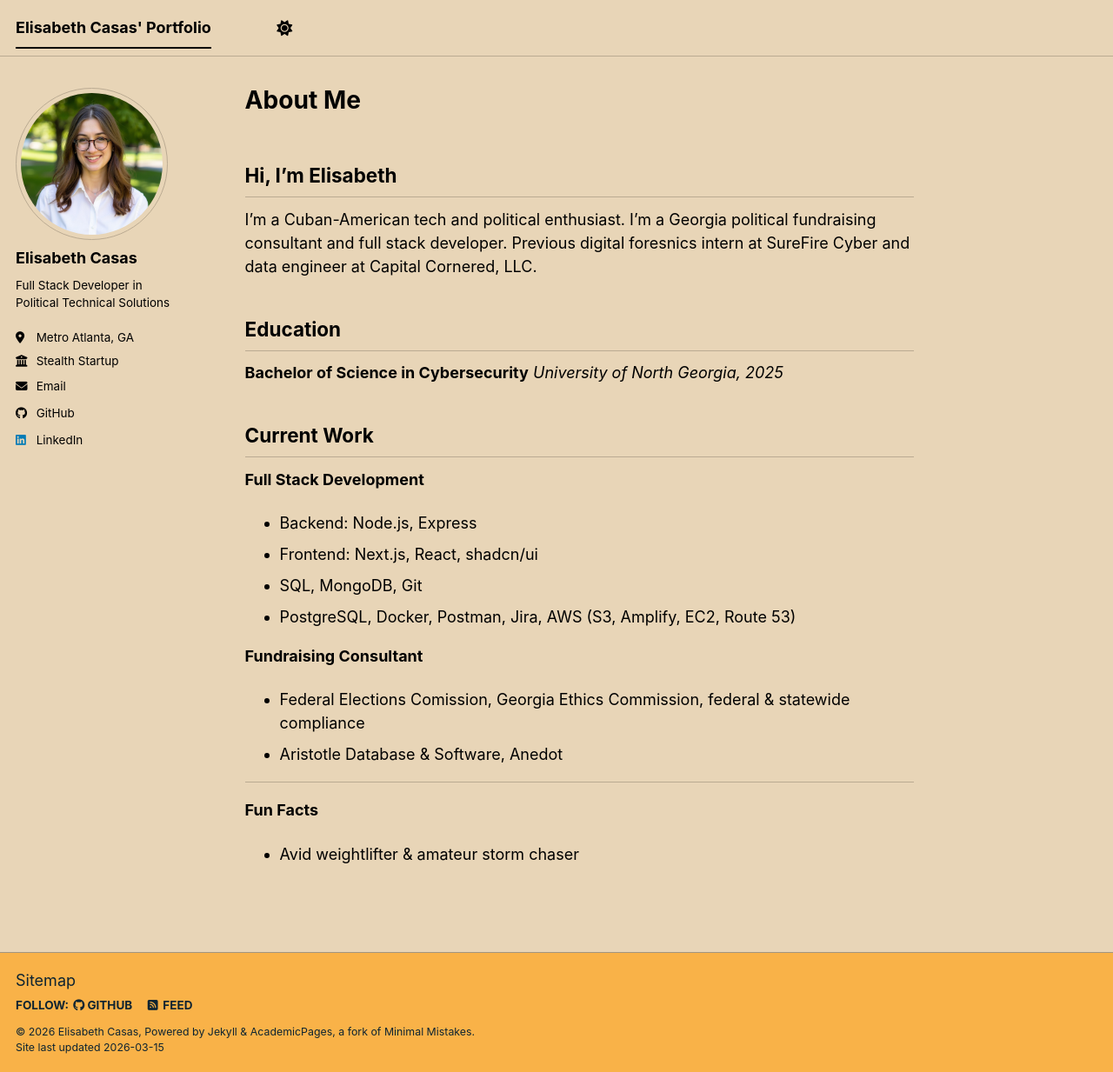
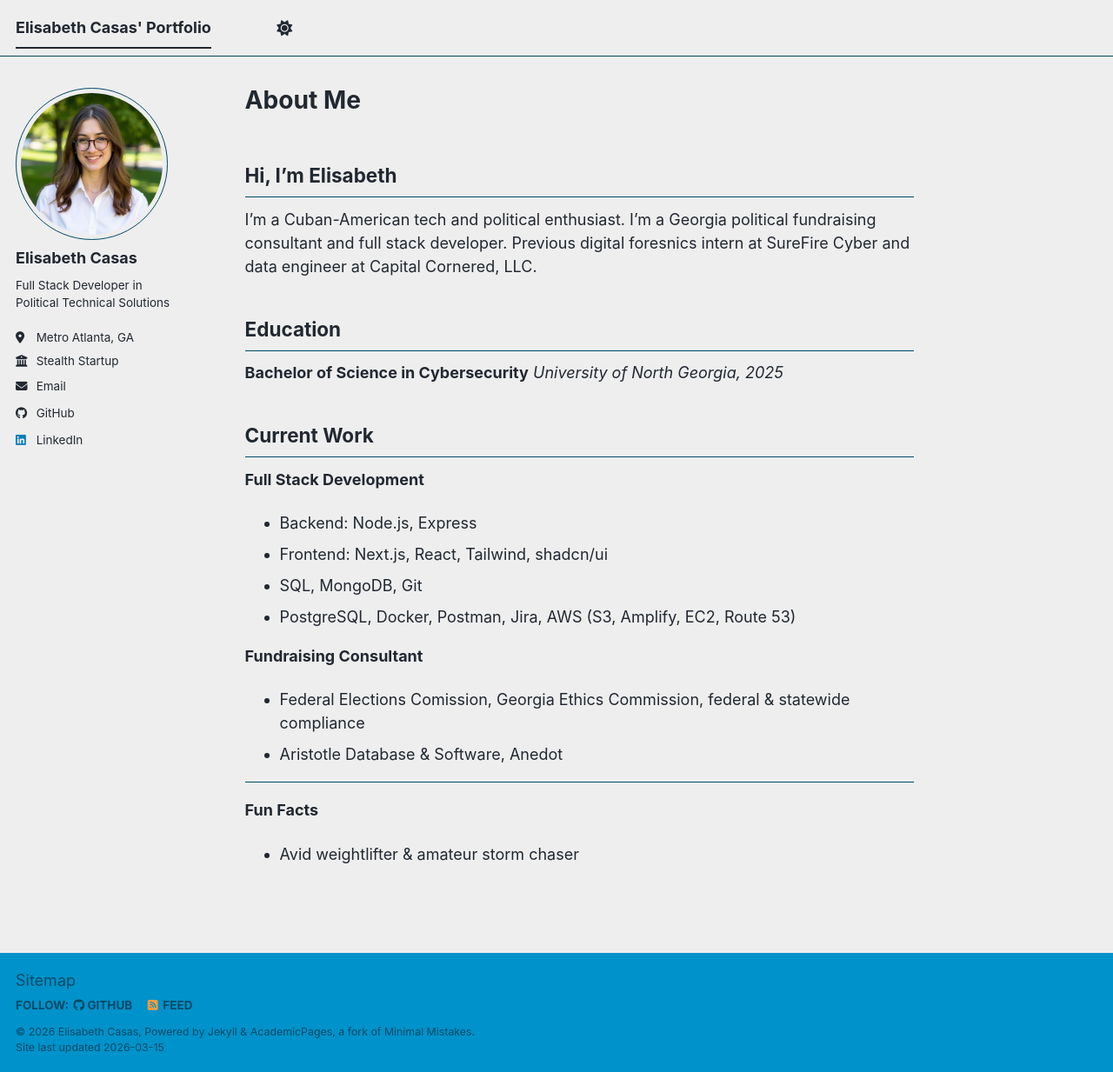
Before and after one commit to spicypapr1ka/spicypapr1ka.github.io, a Jekyll site: the page built from _pages/about.md, in a window 1280 px wide and 1233 px high. Shown: the whole window at 87% size. Built offline with Jekyll 4.4.1, drawn with Linux system fonts in a browser that asks for light colours; a script bundle is joined from its source files by our own code; library files that are not in the unit come from our copies.

Commit message:
updated theme, about

```diff
--- a/_config.yml
+++ b/_config.yml
@@ -8,7 +8,7 @@
 
 # Basic Site Settings
 locale                   : "en-US"
-site_theme               : "sunrise" # The available themes options are "default", "air", "sunrise", "mint", "dirt" and "contrast"
+site_theme               : "air" # The available themes options are "default", "air", "sunrise", "mint", "dirt" and "contrast"
 title                    : "Elisabeth Casas' Portfolio"
 title_separator          : "-"
 name                     : &name "Elisabeth Casas"
--- a/_pages/about.md
+++ b/_pages/about.md
@@ -17,7 +17,7 @@
 ## Current Work
 **Full Stack Development**
 - Backend: Node.js, Express
-- Frontend: Next.js, React, shadcn/ui
+- Frontend: Next.js, React, Tailwind, shadcn/ui
 - SQL, MongoDB, Git
 - PostgreSQL, Docker, Postman, Jira, AWS (S3, Amplify, EC2, Route 53)
 
```
